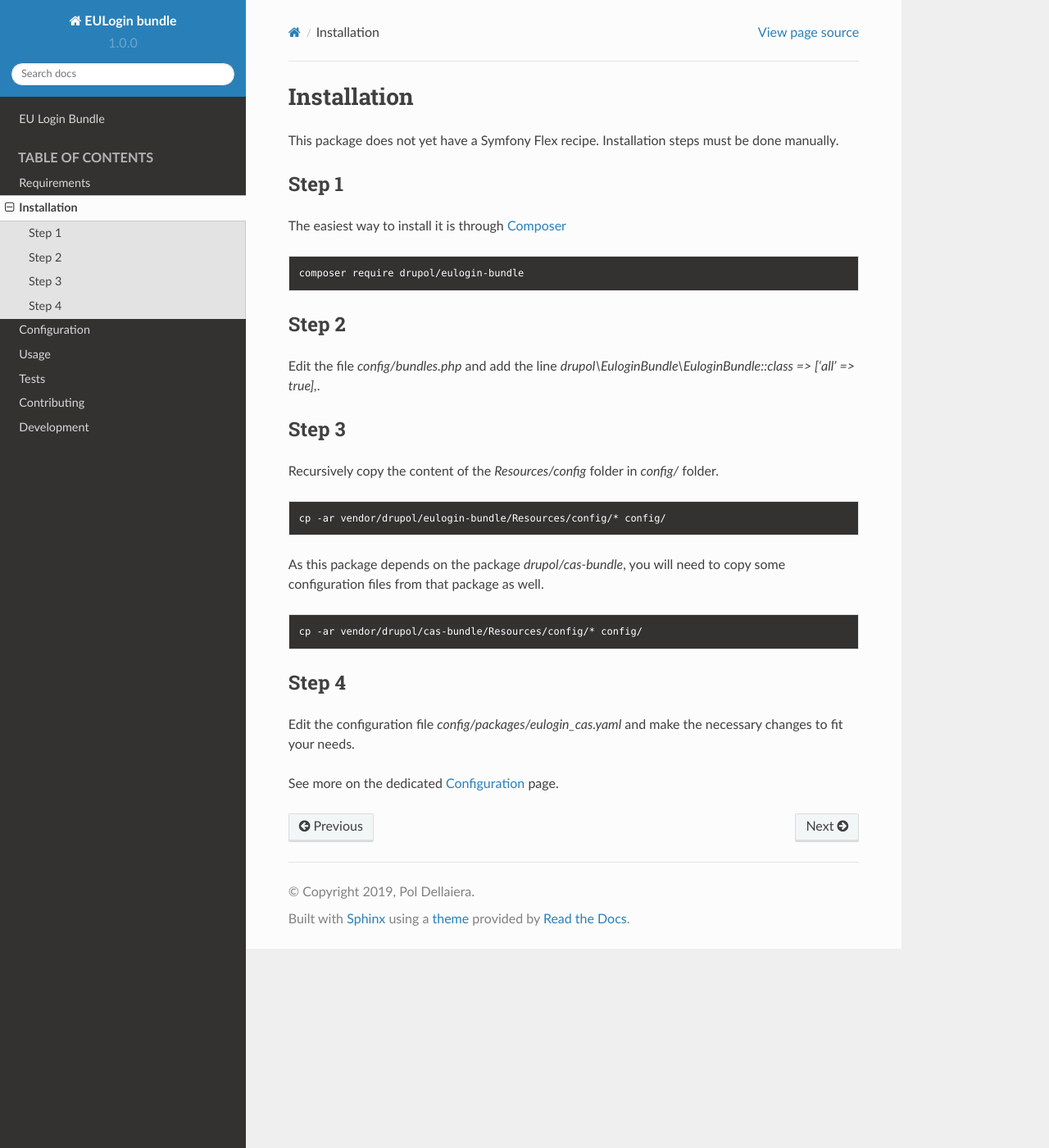
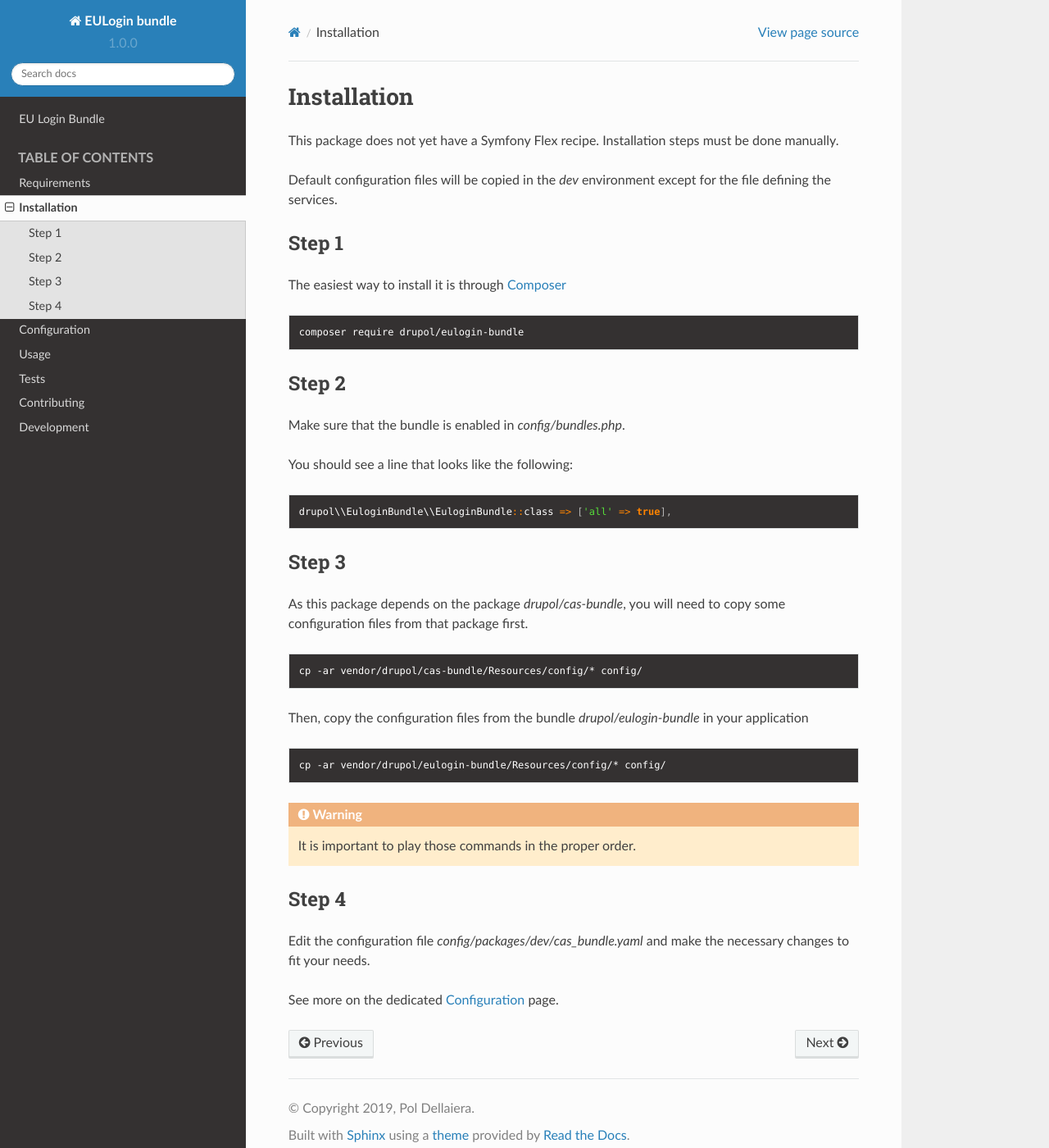
Before and after one commit to ecphp/eu-login-bundle, a Sphinx documentation site: the page built from docs/pages/installation.rst, in a window 1280 px wide and 1400 px high. Shown: the whole window at 82% size. Built offline with Sphinx 7.4.7 and the Read the Docs theme 2.0.0, drawn with Linux system fonts in a browser that asks for light colours.

Commit message:
Update docs.

```diff
--- a/docs/pages/installation.rst
+++ b/docs/pages/installation.rst
@@ -4,6 +4,9 @@
 ============
 
 This package does not yet have a Symfony Flex recipe. Installation steps must be done manually.
+
+Default configuration files will be copied in the `dev` environment except for the file defining
+the services.
 
 Step 1
 ~~~~~~
@@ -17,29 +20,36 @@
 Step 2
 ~~~~~~
 
-Edit the file `config/bundles.php` and add the line `drupol\\EuloginBundle\\EuloginBundle::class => ['all' => true],`.
+Make sure that the bundle is enabled in `config/bundles.php`.
+
+You should see a line that looks like the following:
+
+.. code-block:: php
+
+    drupol\\EuloginBundle\\EuloginBundle::class => ['all' => true],
 
 Step 3
 ~~~~~~
 
-Recursively copy the content of the `Resources/config` folder in `config/` folder.
+As this package depends on the package `drupol/cas-bundle`, you will need to copy
+some configuration files from that package first.
+
+.. code-block:: bash
+
+    cp -ar vendor/drupol/cas-bundle/Resources/config/* config/
+
+Then, copy the configuration files from the bundle `drupol/eulogin-bundle` in your application
 
 .. code-block:: bash
 
     cp -ar vendor/drupol/eulogin-bundle/Resources/config/* config/
 
-As this package depends on the package `drupol/cas-bundle`, you will need to copy
-some configuration files from that package as well.
-
-.. code-block:: bash
-
-    cp -ar vendor/drupol/cas-bundle/Resources/config/* config/
-
+.. warning:: It is important to play those commands in the proper order.
 
 Step 4
 ~~~~~~
 
-Edit the configuration file `config/packages/eulogin_cas.yaml` and make the necessary changes to fit your needs.
+Edit the configuration file `config/packages/dev/cas_bundle.yaml` and make the necessary changes to fit your needs.
 
 See more on the dedicated :ref:`configuration` page.
 
```
Also changed, not shown: docs/pages/configuration.rst (+2 -50 lines).
